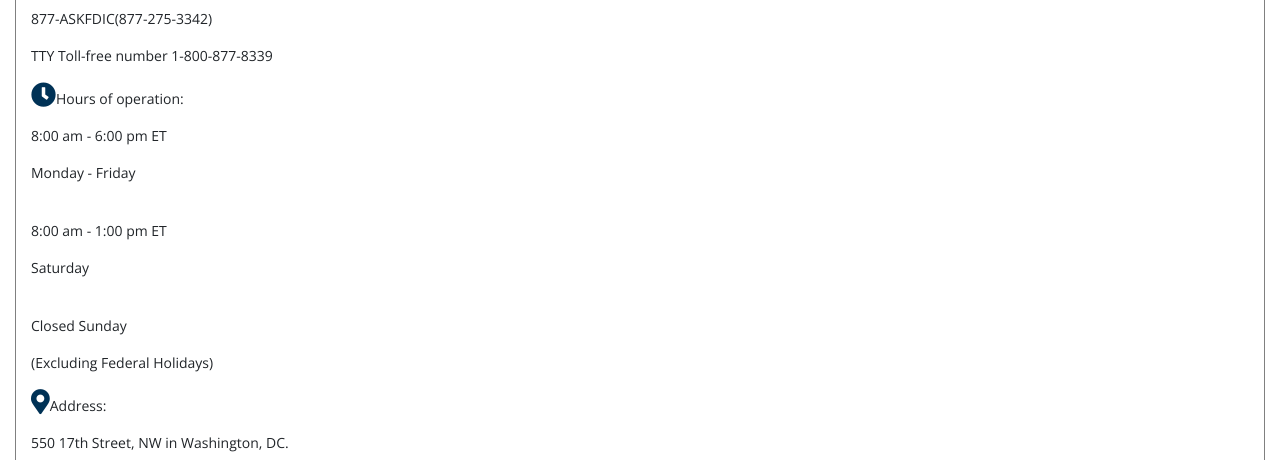
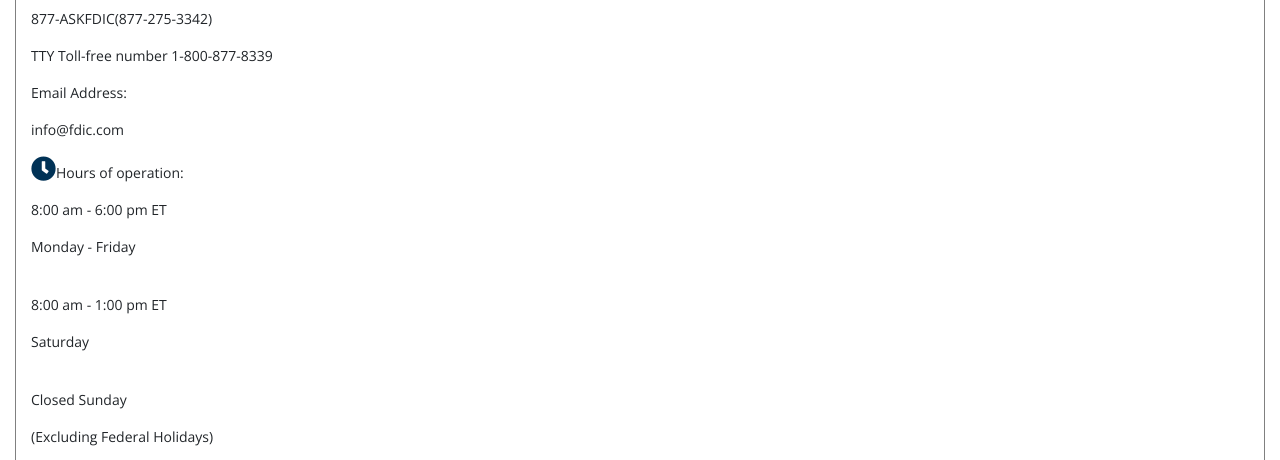
Before and after one commit to Samuel-jacobs/fdic, a plain HTML site: page contact.html in a window 1280 px wide. Shown: the part 336-796 px from the top of the page. Drawn offline with nearby package versions, Linux system fonts and the light colour scheme.

Commit message:
new commit

```diff
--- a/contact.html
+++ b/contact.html
@@ -122,6 +122,10 @@
 						<p>877-ASKFDIC(877-275-3342)</p>
 						<p>TTY Toll-free number 1-800-877-8339</p>
 					</div>
+					<div class="email">
+						<p><i class="fas fa-message"></i>Email Address:</p>
+						<p>info@fdic.com</p>
+					</div>
 					<div class="hours">
 						<p><i class="fas fa-clock"></i>Hours of operation:</p>
 						<p>8:00 am - 6:00 pm ET</p>
```
